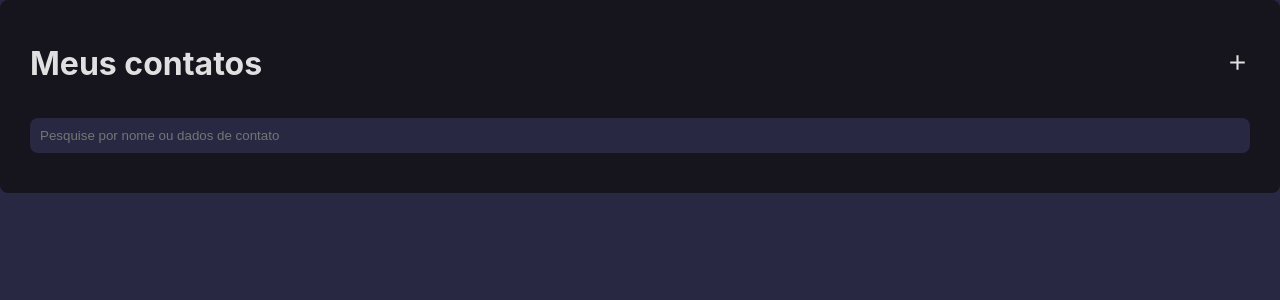
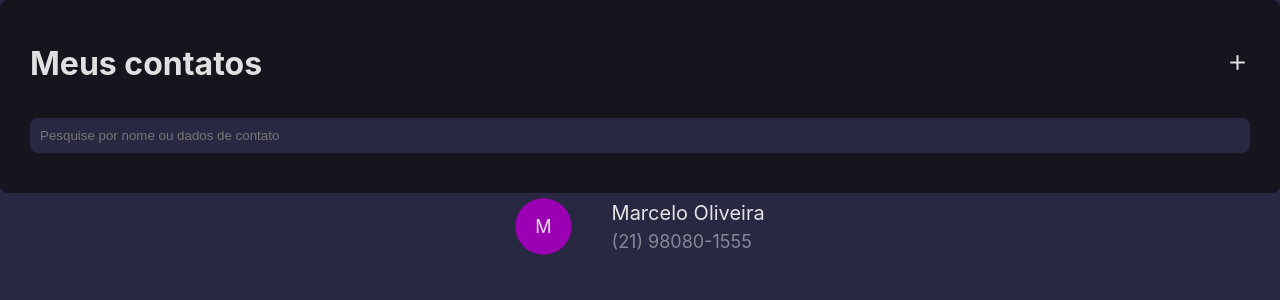
Before and after one commit to heiderick13/contatos-react, a React (Vite) app: page / in a window 1280 px wide. Shown: the top 300 px of the page. Built offline with nearby package versions, Linux system fonts and the light colour scheme.

Commit message:
:sparkles: contact card

```diff
--- a/src/App.css
+++ b/src/App.css
@@ -33,3 +33,8 @@ form input {
   padding: 1rem;
   border-radius: 0.8rem;
 }
+
+.contacts-container {
+  flex-direction: column;
+  align-items: center;
+}
--- a/src/App.jsx
+++ b/src/App.jsx
@@ -5,6 +5,8 @@ import { useState, useRef, useEffect } from "react";
 import { MdOutlineSearch } from "react-icons/md";
 import { MdAdd } from "react-icons/md";
 import { MdDeleteOutline } from "react-icons/md";
+
+import ContactCard from "./components/ContactCard/ContactCard";
 
 function App() {
   return (
@@ -27,6 +29,9 @@ function App() {
           />
         </form>
       </header>
+      <div className="contacts-container flex">
+        <ContactCard />
+      </div>
     </>
   );
 }
--- a/src/components/ContactCard/ContactCard.css
+++ b/src/components/ContactCard/ContactCard.css
@@ -0,0 +1,22 @@
+.contact {
+  align-items: center;
+  gap: 4rem;
+
+  font-size: 1.8rem;
+}
+
+.fake-img {
+  background-color: var(--dark-pink);
+  padding: 2rem;
+  text-transform: uppercase;
+
+  clip-path: circle();
+}
+
+.name {
+  font-size: 2rem;
+}
+
+.number {
+  opacity: 0.5;
+}
--- a/src/components/ContactCard/ContactCard.jsx
+++ b/src/components/ContactCard/ContactCard.jsx
@@ -0,0 +1,15 @@
+import "./ContactCard.css";
+
+function ContactCard() {
+  return (
+    <div className="contact flex">
+      <div className="fake-img">m</div>
+      <div className="info">
+        <p className="name">Marcelo Oliveira</p>
+        <p className="number">(21) 98080-1555</p>
+      </div>
+    </div>
+  );
+}
+
+export default ContactCard;
```
